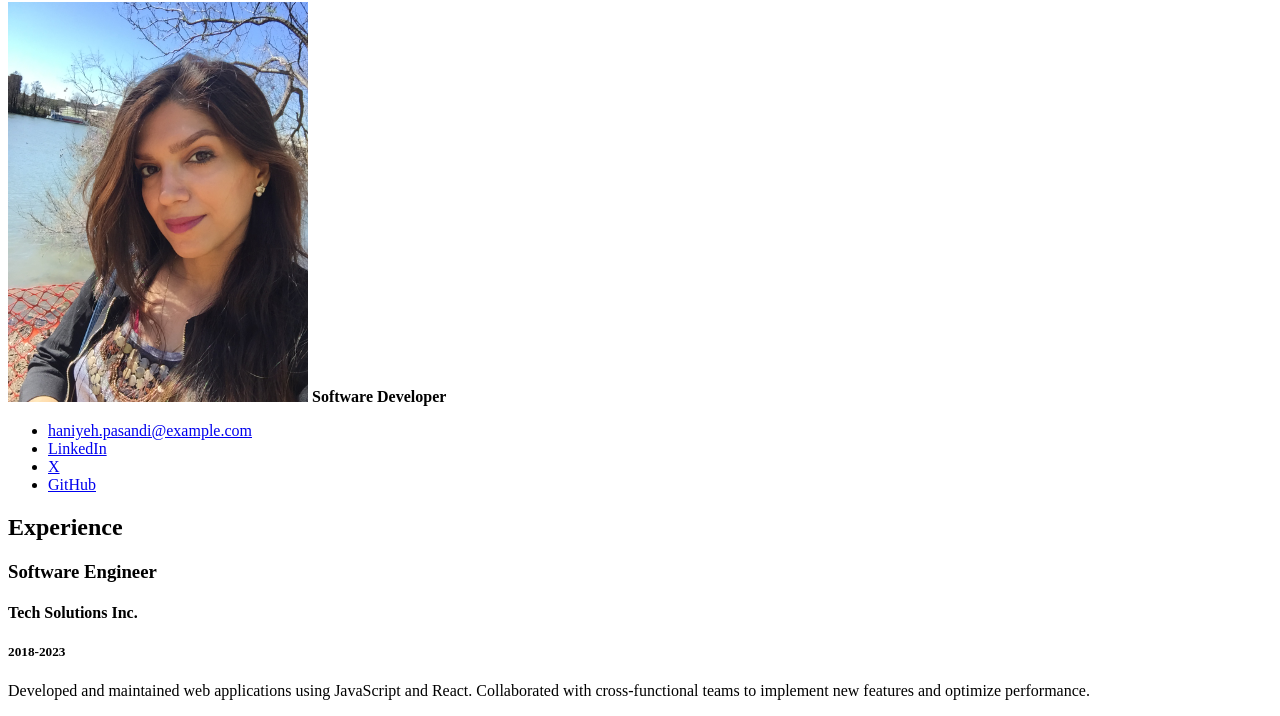
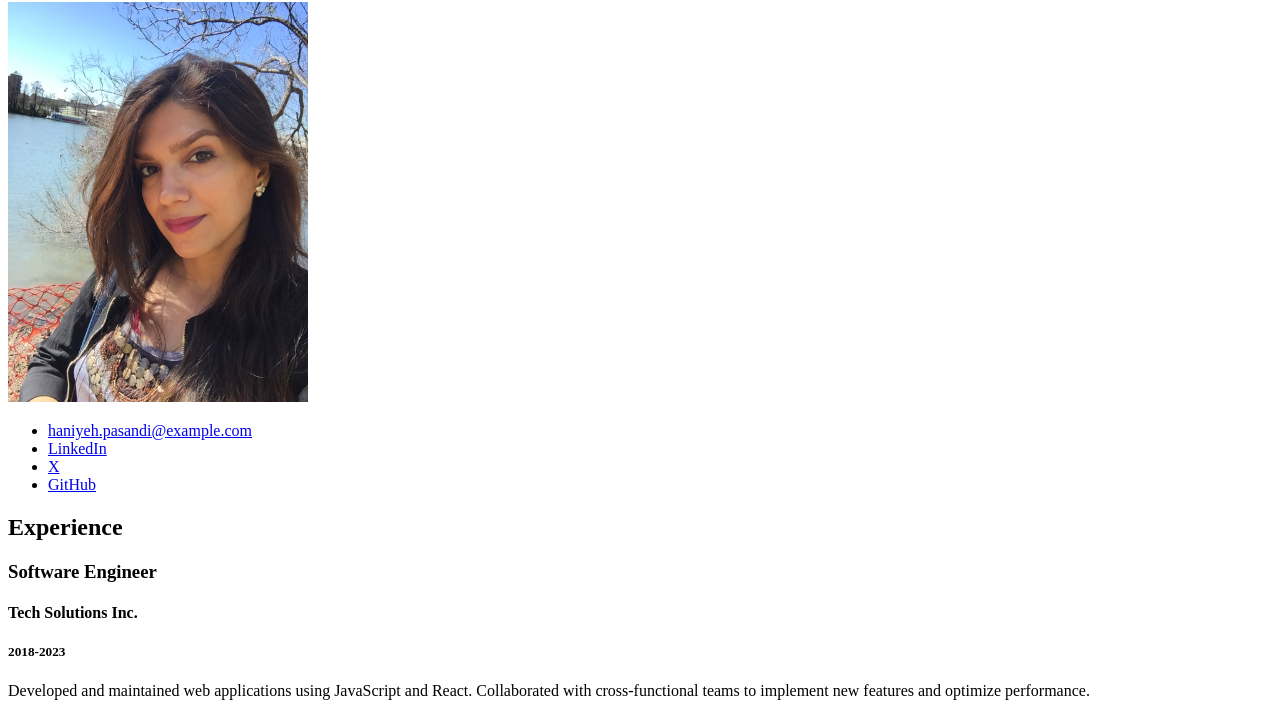
Before and after one commit to hpasandii/Haniyeh-Pasandi-Jour652, a plain HTML site: page resume/index.html in a window 1280 px wide. Shown: the part 78-794 px from the top of the page. Drawn offline with Linux system fonts and the light colour scheme.

Commit message:
Updateindex.html

```diff
--- a/resume/index.html
+++ b/resume/index.html
@@ -10,7 +10,7 @@
     <header>
         <h1>Haniyeh Pasandi</h1>
         <img src="IMG_6094.JPG" alt="Haniyeh Pasandi" width="300">
-        <strong>Software Developer</strong>
+        <strong></strong>
         <ul>
             <li><a href="mailto:haniyeh.pasandi@example.com">haniyeh.pasandi@example.com</a></li>
             <li><a href="https://www.linkedin.com/in/haniyehpasandi" target="_blank">LinkedIn</a></li>
```
